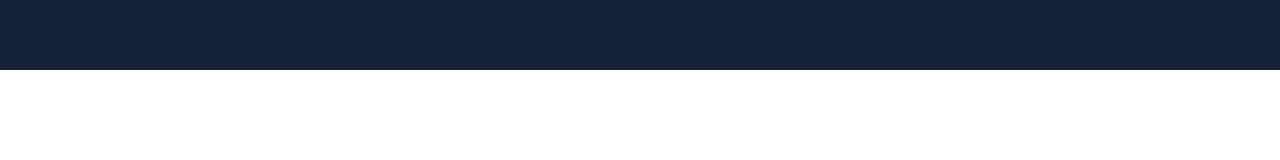
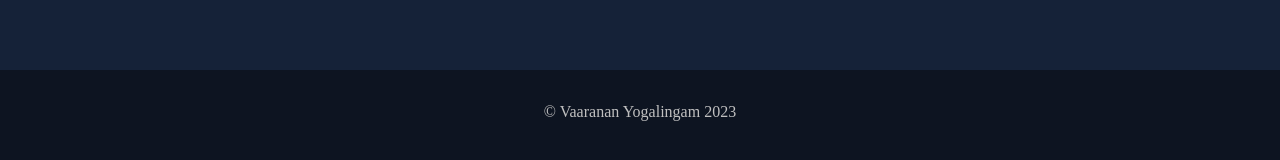
Before and after one commit to vaaranan-y/personal-website, a React (Create React App) app: page / in a window 1280 px wide. Shown: the part 5305-5465 px from the top of the page. Before the commit the page ends 5375 px from the top, so only its background shows below. Built offline with nearby package versions, Linux system fonts and the light colour scheme.

Commit message:
Added footer

```diff
--- a/src/pages/homepage.js
+++ b/src/pages/homepage.js
@@ -245,6 +245,18 @@
       <AboutSlide />
       <CareerSlide />
       <ProjectSlide />
+      <footer className="footer">
+        <p
+          style={{
+            fontSize: "100%",
+            color: "#C0C0C0",
+            textAlign: "center",
+            fontFamily: "Avenir",
+          }}
+        >
+          &#169; Vaaranan Yogalingam 2023
+        </p>
+      </footer>
     </div>
   );
 }
--- a/src/pages/styles.css
+++ b/src/pages/styles.css
@@ -282,6 +282,15 @@
   margin-top: 10%;
 }
 
+.footer {
+  background-color: #0d1421;
+  width: 100%;
+  display: flex;
+  height: 12.5vh;
+  align-items: center;
+  justify-content: center;
+ }
+
 @media (max-width:992px){
   #titleText{
     background: -webkit-linear-gradient(#89CFF0, #0096FF);
@@ -387,4 +396,5 @@
  .nav {
   padding: 3%;
 }
+
 }
```
